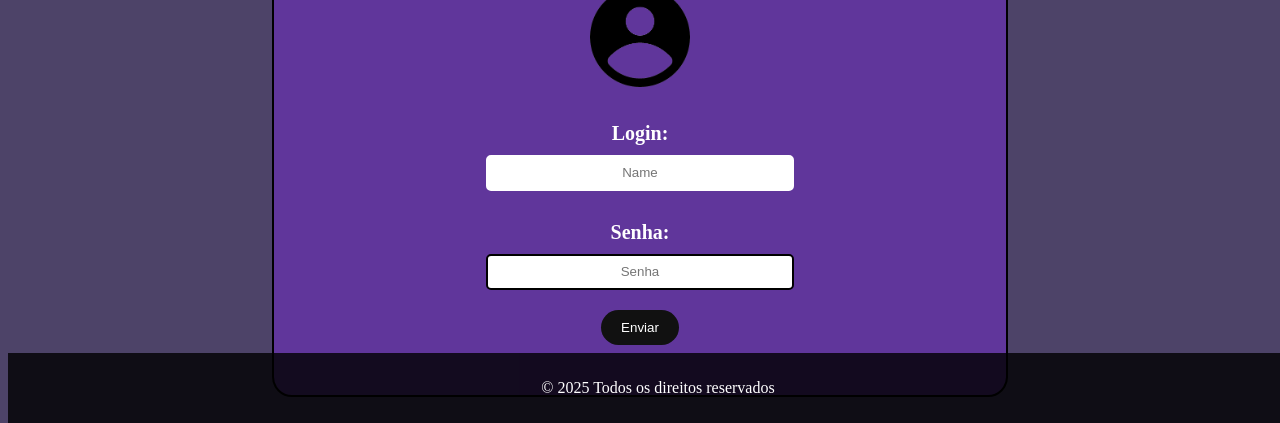
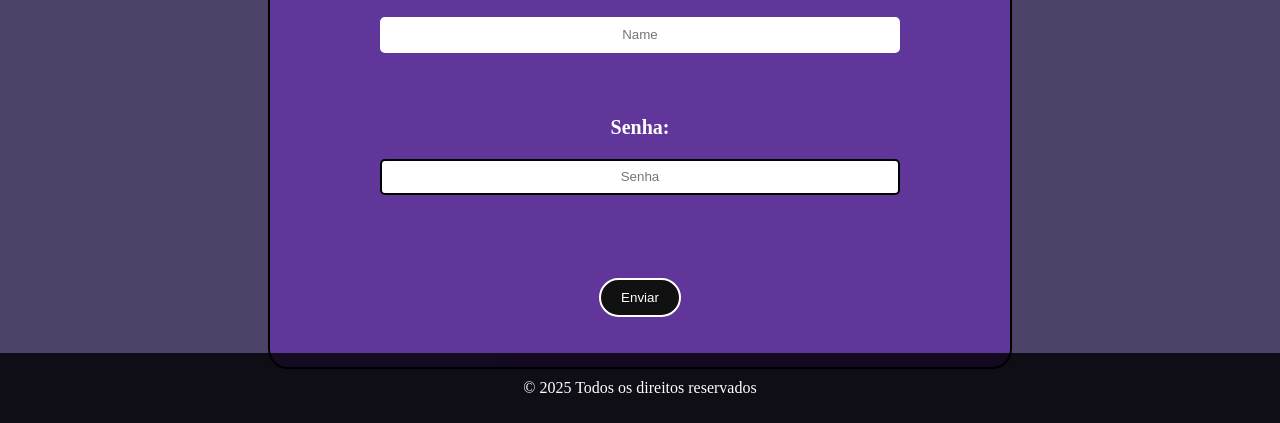
Before and after one commit to Alexanderu9/ex-1-senai, a plain HTML site: page index.html in a window 1280 px wide. Shown: the part 377-800 px from the top of the page. Drawn offline with Linux system fonts and the light colour scheme.

Commit message:
modificação do href do css
modificação do href do css

```diff
--- a/index.html
+++ b/index.html
@@ -3,7 +3,7 @@
 <head>
     <meta charset="UTF-8">
     <meta name="viewport" content="width=device-width, initial-scale=1.0">
-    <link rel="stylesheet" href="/assets/Css/style.css">
+    <link rel="stylesheet" href="/assets/Css/Grid.css">
     <title>Ex 3 - Layout: Criação de login</title>
 </head>
 <body>
```
Also changed, not shown: ex-3.png.
